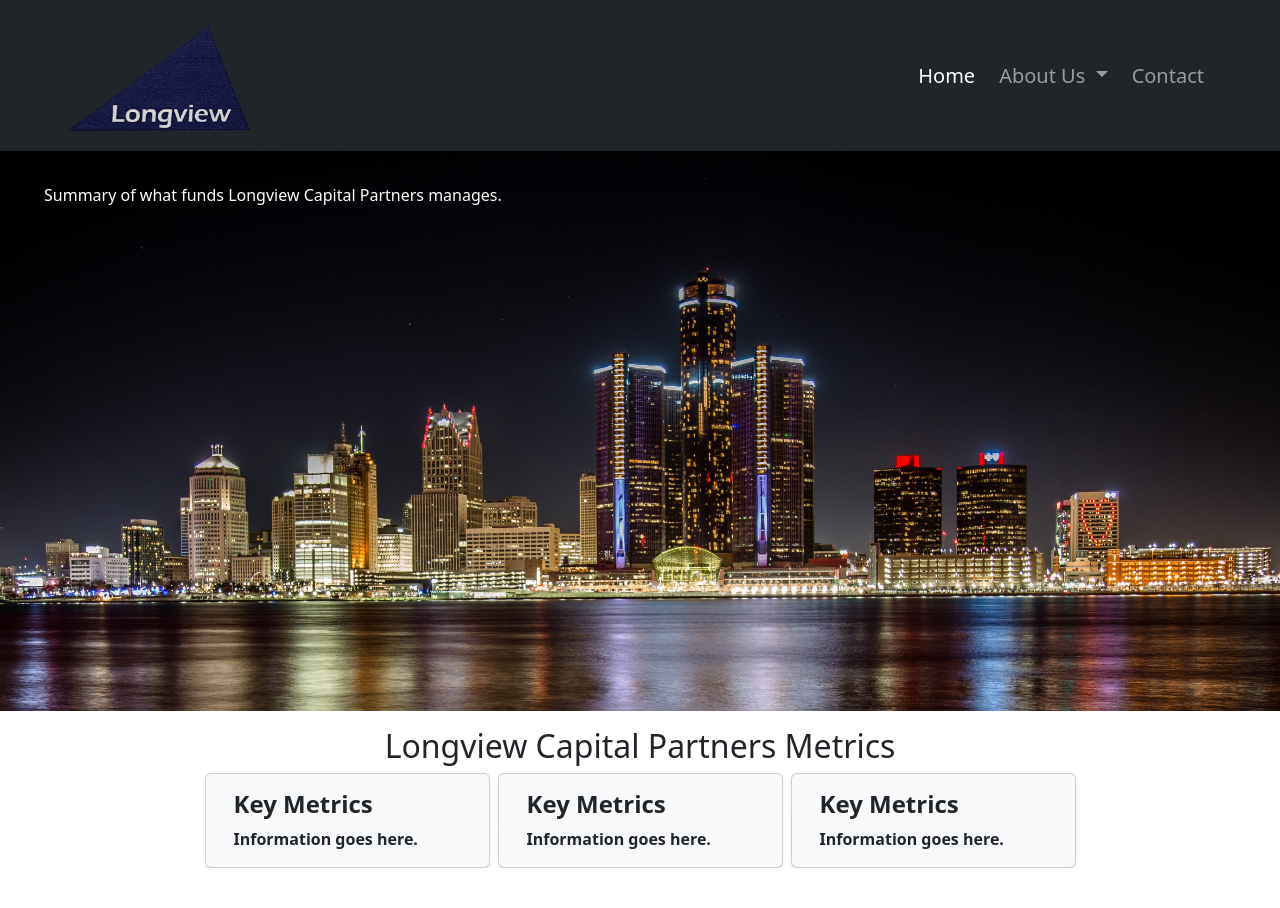
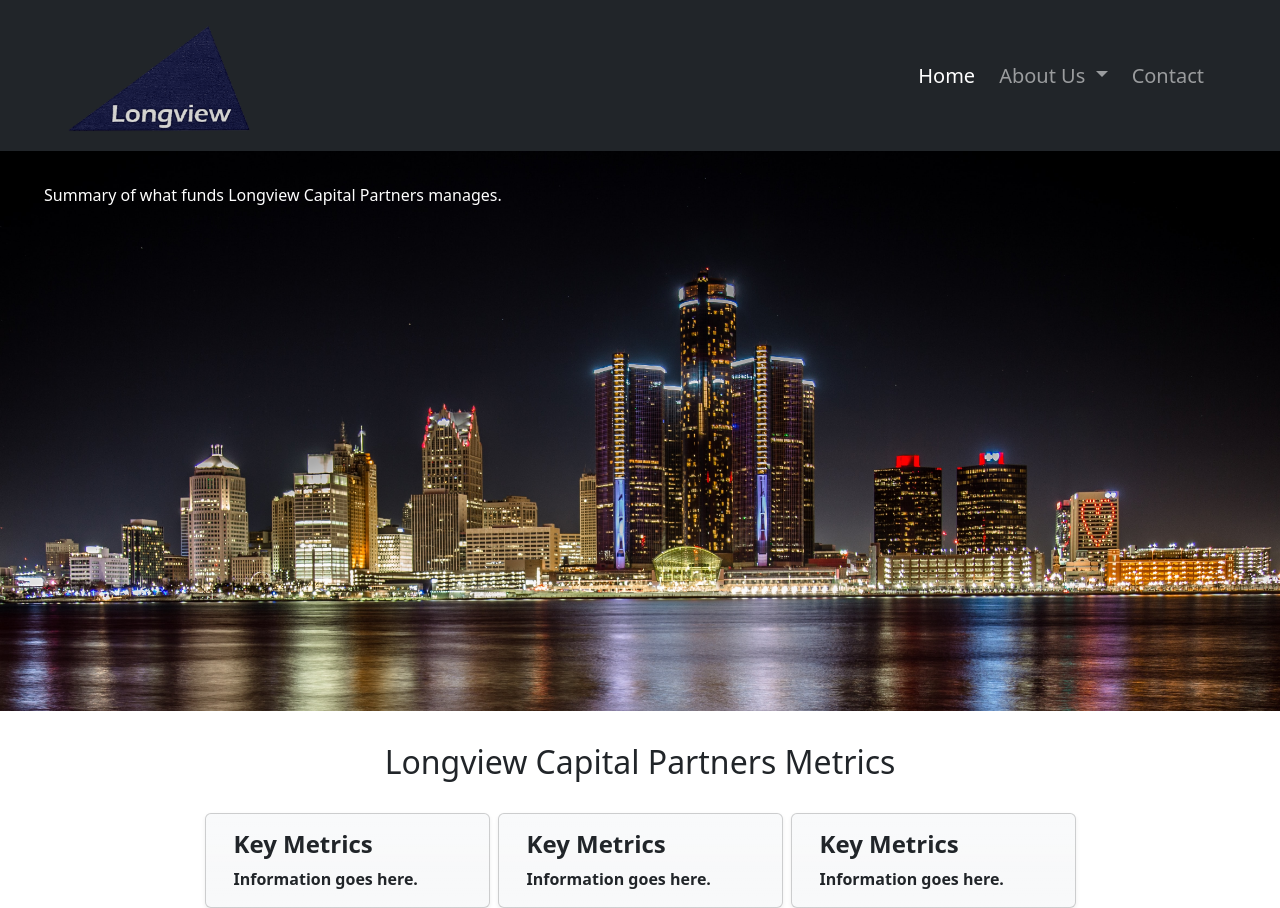
Before and after one commit to Fiscal2/longview-cap-partners, an Angular app: page /home in a window 1280 px wide. Before the commit the page ends 868 px from the top, so only its background shows below. Built offline with nearby package versions, Linux system fonts and the light colour scheme.

Commit message:
small fix.2

```diff
--- a/src/app/home/home.component.html
+++ b/src/app/home/home.component.html
@@ -5,7 +5,7 @@
 </div>
 
 <div class="container mt-3">
-    <div class="text-center">
+    <div class="text-center pb-4 pt-3">
         <h2>Longview Capital Partners Metrics</h2>
     </div>
     <div class="row justify-content-center">
```
